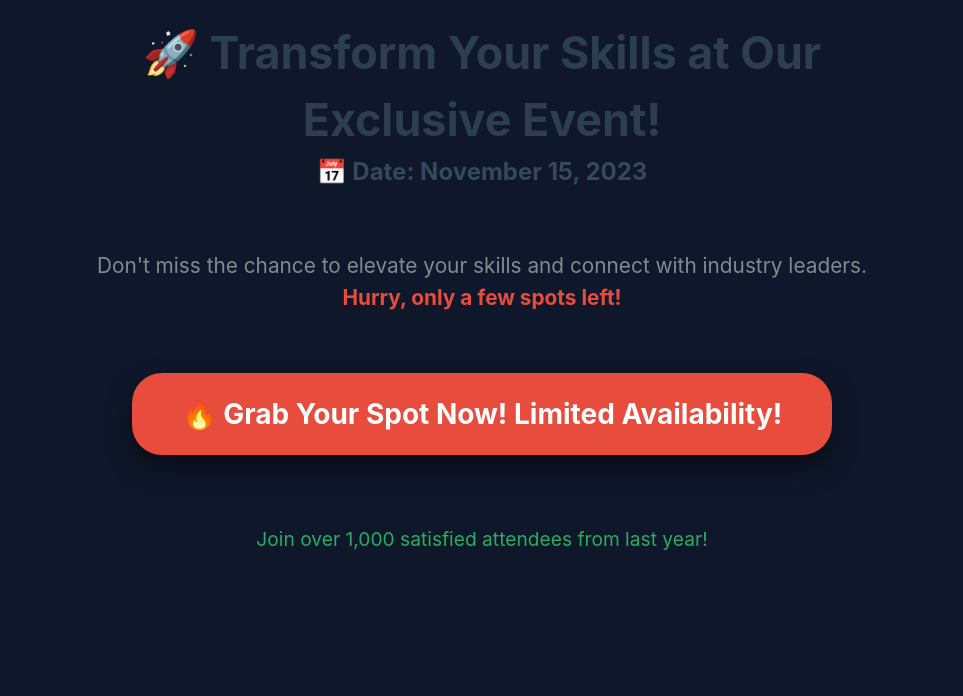
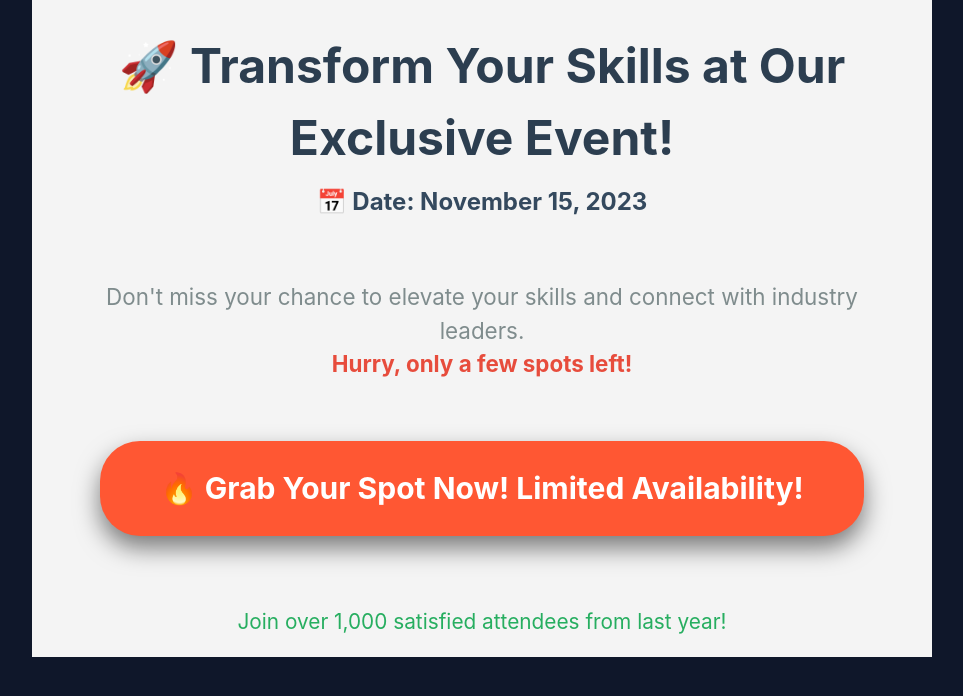
Before and after one commit to kimjy0117/n8n-event-page, a React (Vite) app: page / in a window 1280 px wide. Shown: the top 696 px of the page, without its empty margins (158-1121 px from the left). Built offline with nearby package versions, Linux system fonts and the light colour scheme; no server answers; the database is empty; a web font is replaced by a local one.

Commit message:
Update EventPage.jsx - AI-generated UI/UX improvements

```diff
--- a/src/components/EventPage.jsx
+++ b/src/components/EventPage.jsx
@@ -9,25 +9,25 @@ const EventPage = () => {
     }, []);
 
     return (
-        <div className="event-page-container" style={{ padding: '20px', maxWidth: '900px', margin: '0 auto', display: 'flex', flexDirection: 'column', alignItems: 'center' }}>
+        <div className="event-page-container" style={{ padding: '20px', maxWidth: '900px', margin: '0 auto', display: 'flex', flexDirection: 'column', alignItems: 'center', backgroundColor: '#f4f4f4' }}>
             <header className="event-header" style={{ textAlign: 'center', marginBottom: '40px' }}>
-                <h1 className="event-title" style={{ fontSize: '2.8em', color: '#2C3E50' }}>🚀 Transform Your Skills at Our Exclusive Event!</h1>
+                <h1 className="event-title" style={{ fontSize: '3em', color: '#2C3E50', margin: '10px 0' }}>🚀 Transform Your Skills at Our Exclusive Event!</h1>
                 <p className="event-date" style={{ fontSize: '1.5em', fontWeight: 'bold', color: '#34495E' }}>📅 Date: November 15, 2023</p>
             </header>
             <main className="event-details" style={{ padding: '20px', textAlign: 'center', flexGrow: 1 }}>
-                <p className="event-description" style={{ fontSize: '1.3em', color: '#7f8c8d', marginBottom: '40px' }}>
-                    Don't miss the chance to elevate your skills and connect with industry leaders.
+                <p className="event-description" style={{ fontSize: '1.4em', color: '#7f8c8d', marginBottom: '40px' }}>
+                    Don't miss your chance to elevate your skills and connect with industry leaders.
                     <br />
                     <strong style={{ color: '#e74c3c' }}>Hurry, only a few spots left!</strong>
                 </p>
                 <button
                     className="cta-button"
                     style={{
-                        backgroundColor: '#e74c3c', // Compelling action-oriented color
+                        backgroundColor: '#ff5733', // More compelling color
                         color: '#FFFFFF',
-                        padding: '20px 50px', // Increased button size
-                        fontSize: '28px', // Larger font size
-                        borderRadius: '30px',
+                        padding: '25px 60px', // Increased button size
+                        fontSize: '30px', // Larger font size
+                        borderRadius: '40px',
                         border: 'none',
                         cursor: 'pointer',
                         boxShadow: '0 12px 24px rgba(0, 0, 0, 0.5)',
@@ -35,19 +35,27 @@ const EventPage = () => {
                         transition: 'background-color 0.3s, transform 0.3s',
                         display: 'inline-block',
                         fontWeight: 'bold',
+                        position: 'relative',
+                        zIndex: '1',
                     }}
                     onClick={() => {
                         recordClick();
                         // handle click event
                     }}
-                    onMouseEnter={(e) => e.currentTarget.style.backgroundColor = '#c0392b'} // darker on hover
-                    onMouseLeave={(e) => e.currentTarget.style.backgroundColor = '#e74c3c'} // original color
+                    onMouseEnter={(e) => {
+                        e.currentTarget.style.backgroundColor = '#c0392b'; // darker on hover
+                        e.currentTarget.style.transform = 'scale(1.05)'; // scale effect on hover
+                    }}
+                    onMouseLeave={(e) => {
+                        e.currentTarget.style.backgroundColor = '#ff5733'; // original color
+                        e.currentTarget.style.transform = 'scale(1)'; // reset scale
+                    }}
                 >
                     🔥 Grab Your Spot Now! Limited Availability!
                 </button>
             </main>
             <footer className="event-footer" style={{ textAlign: 'center', marginTop: '30px', fontSize: '1em', color: '#999' }}>
-                <p className="social-proof" style={{ fontSize: '1.2em', color: '#27ae60', marginTop: '20px' }}>Join over 1,000 satisfied attendees from last year!</p>
+                <p className="social-proof" style={{ fontSize: '1.3em', color: '#27ae60', marginTop: '20px' }}>Join over 1,000 satisfied attendees from last year!</p>
             </footer>
         </div>
     );
```
